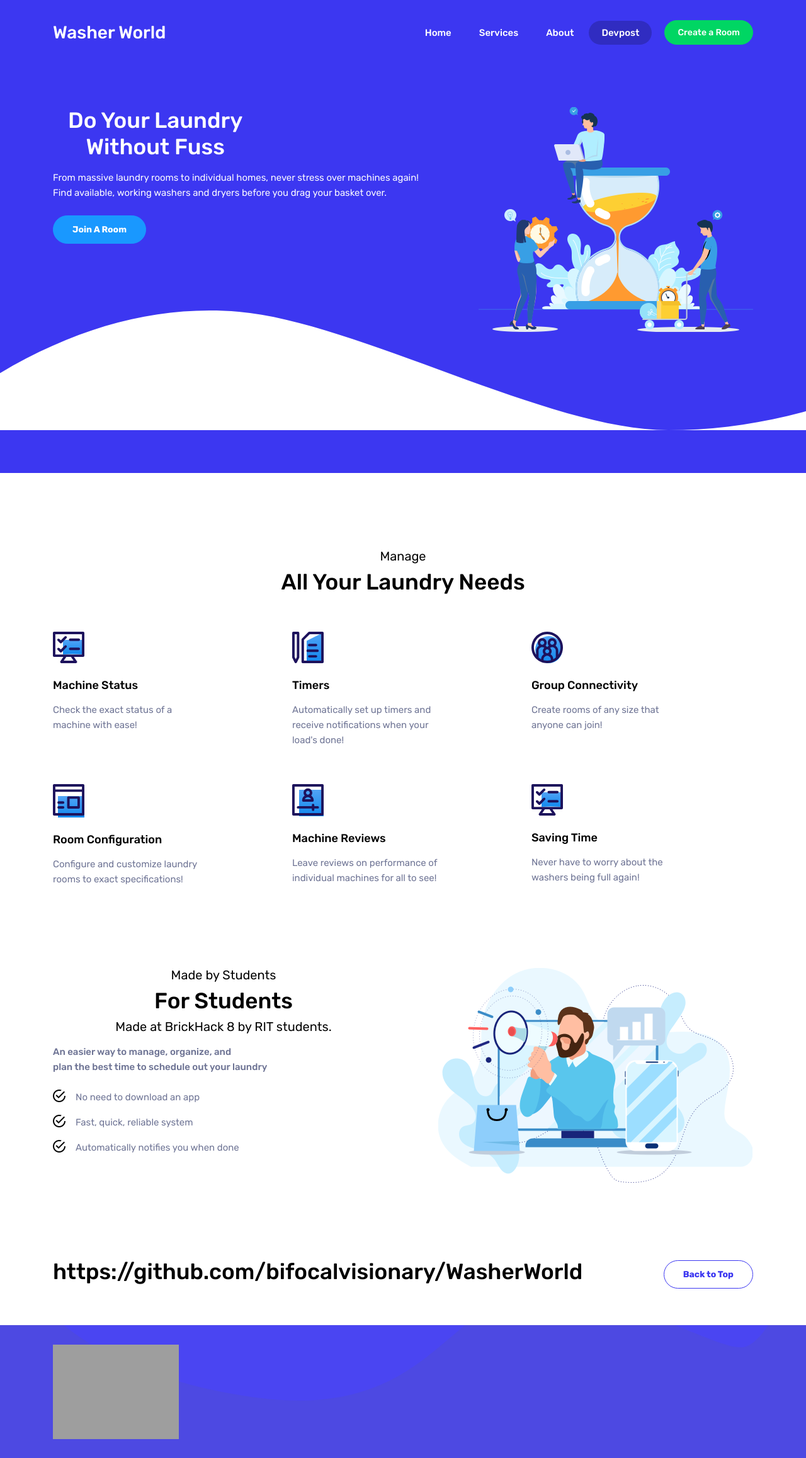
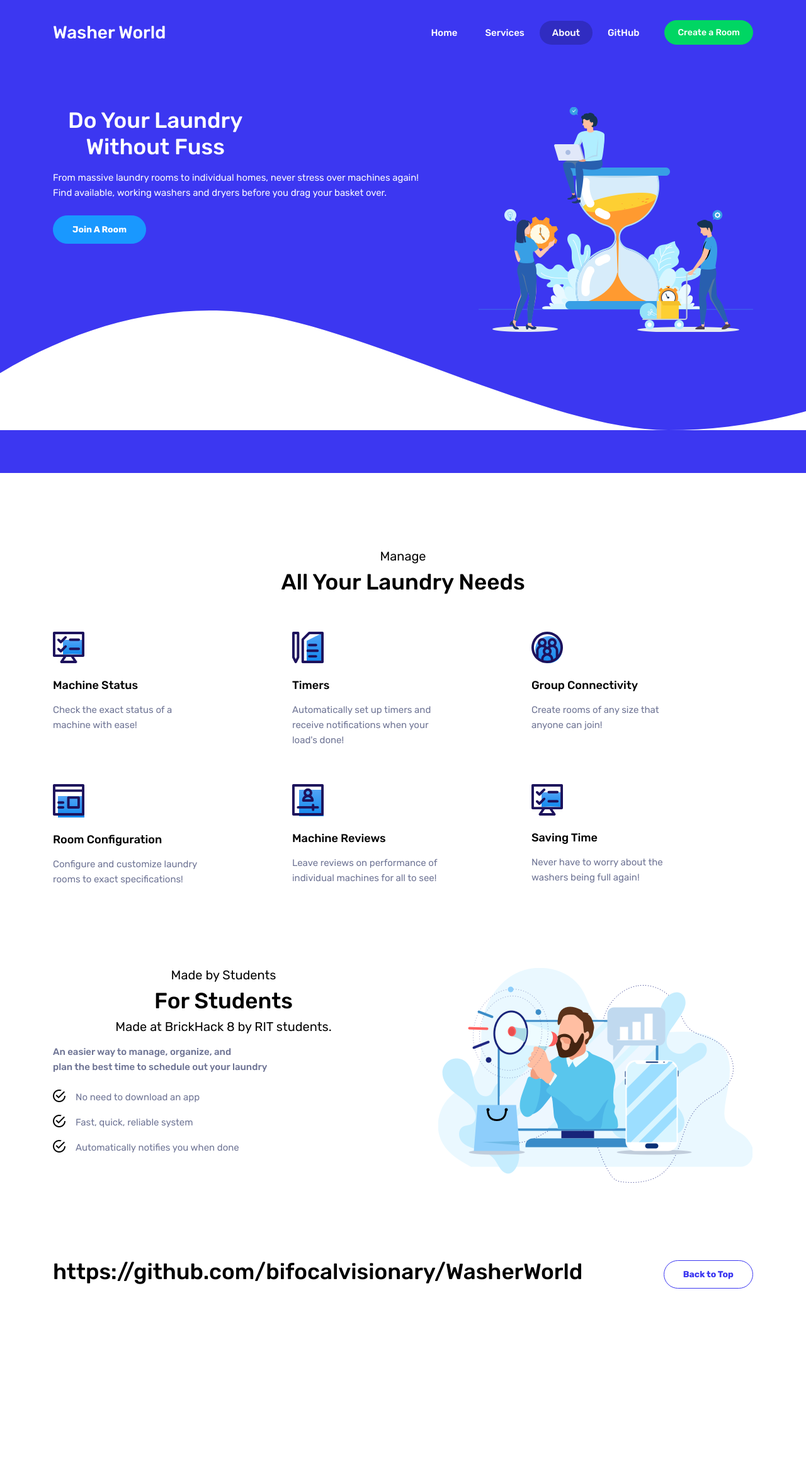
Before and after one commit to bifocalvisionary/WasherWorld, a Flask app: page / in a window 1280 px wide. Shown: the whole page at 63% size. After the commit the page ends 2046 px from the top, so only its background shows below. Run offline with Flask 2, Linux system fonts and the light colour scheme; some libraries are stand-ins or nearby versions; grey boxes are pictures that could not be loaded.

Commit message:
removed footer

```diff
--- a/templates/index.html
+++ b/templates/index.html
@@ -37,7 +37,7 @@
 							<a class="nav-link" href="#about">About</a>
 						</li>
 						<li class="nav-item">
-							<a class="nav-link" href="#projects">Devpost</a>
+							<a class="nav-link" href="#github">GitHub</a>
 						</li>
 						<li class="nav-item">
 							<a class="nav-link btn btn-success" href="create_room">Create a Room</a>
@@ -257,17 +257,7 @@
 				</div>
 			</section>
 		</div>
-		<footer class="footer">
-			<div class="footer-bottom">
-				<div class="container">
-					<div class="d-flex justify-content-between align-items-center">
-						<div class="d-flex align-items-center">
-							<img src="static/imgs/logo.svg" alt="logo" class="mr-3">
-						</div>
-					</div>
-				</div>
-			</div>
-		</footer>
+
 		<script src="static/vendors/base/vendor.bundle.base.js"></script>
 		<script src="static/vendors/owl.carousel/js/owl.carousel.js"></script>
 		<script src="static/vendors/aos/js/aos.js"></script>
```
Also changed, not shown: templates/base.html (+0 -11 lines).
